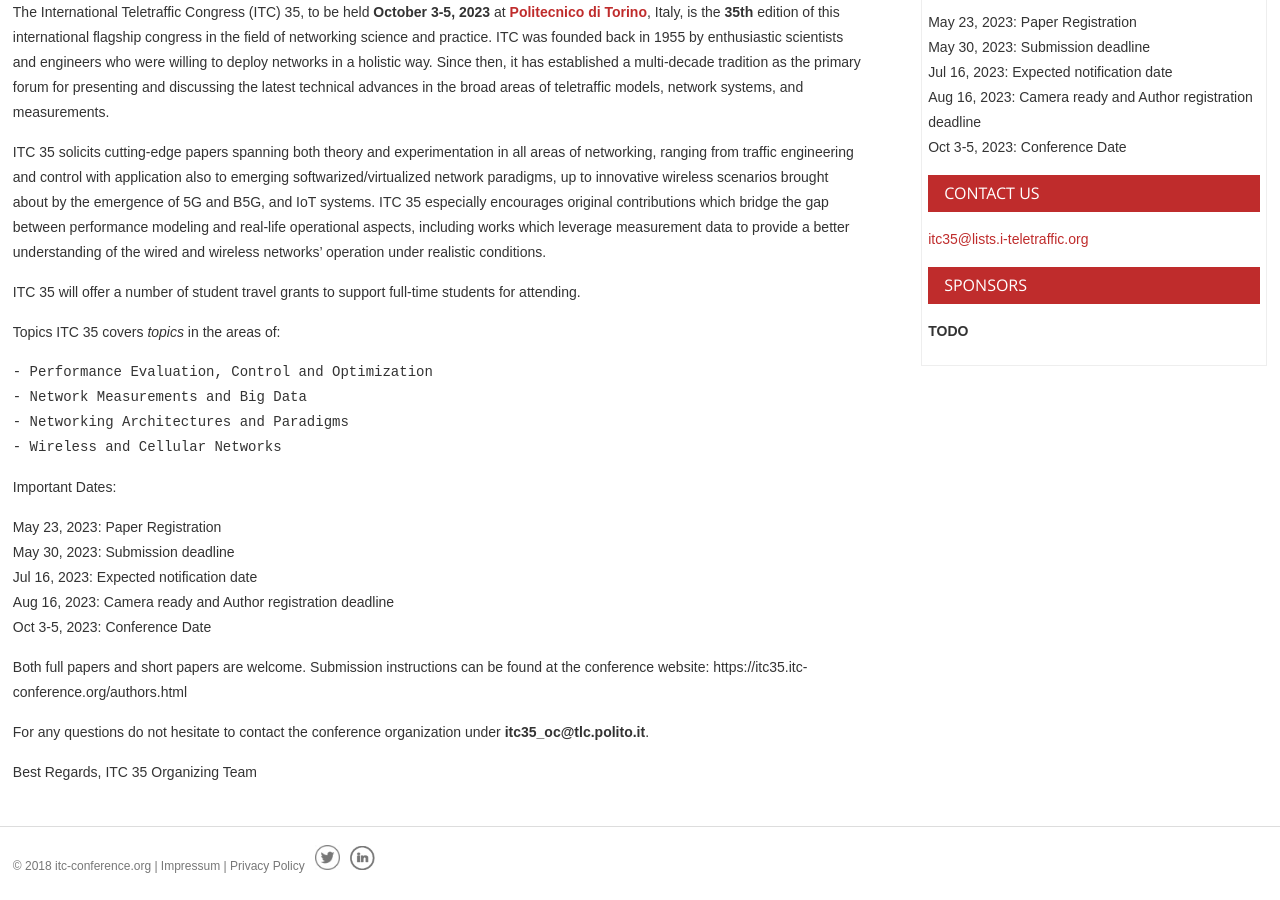
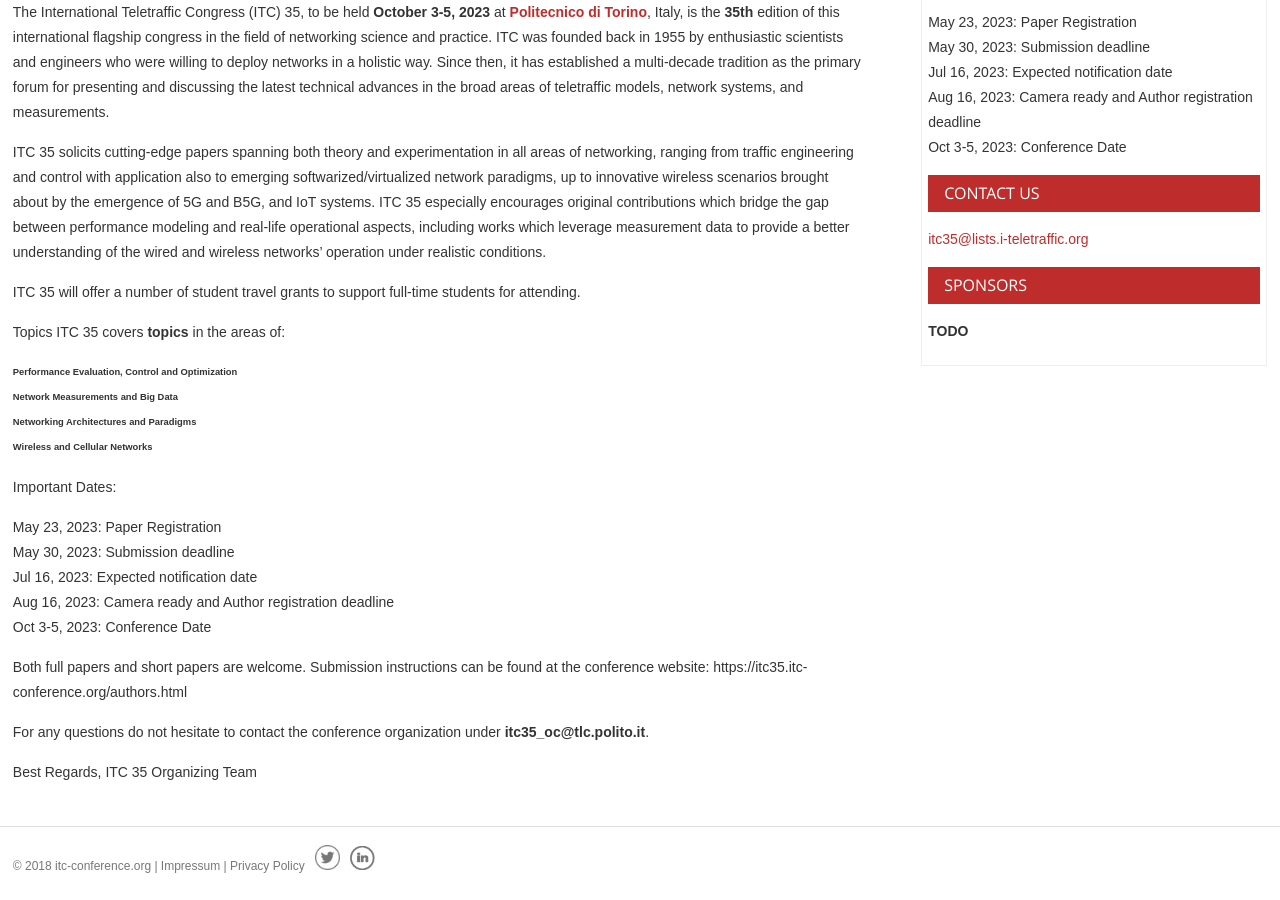
Before and after one commit to ohohlfeld/itc35, a Jekyll site: the page built from cfp.md, in a window 1280 px wide and 900 px high, scrolled down 635 px. Built offline with Jekyll 4.4.1, drawn with Linux system fonts in a browser that asks for light colours.

Commit message:
Update cfp.md

```diff
--- a/cfp.md
+++ b/cfp.md
@@ -12,12 +12,12 @@ ITC 35 solicits cutting-edge papers spanning both theory and experimentation in
 
 ITC 35 will offer a number of student travel grants to support full-time students for attending.
 
-Topics ITC 35 covers *topics* in the areas of:
+Topics ITC 35 covers **topics** in the areas of:
 
-    - Performance Evaluation, Control and Optimization
-    - Network Measurements and Big Data
-    - Networking Architectures and Paradigms
-    - Wireless and Cellular Networks
+###### Performance Evaluation, Control and Optimization
+###### Network Measurements and Big Data
+###### Networking Architectures and Paradigms
+###### Wireless and Cellular Networks
 
 Important Dates:
 
```
